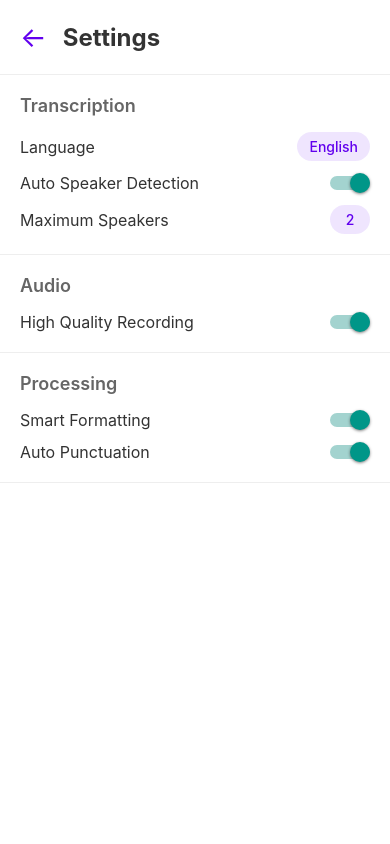
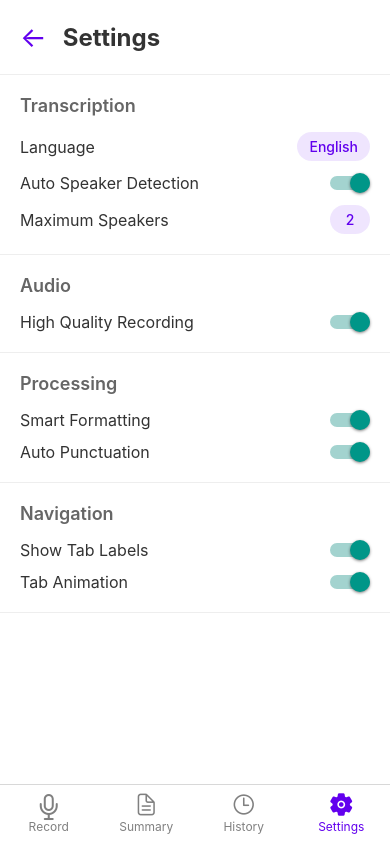
Before and after one commit to Elements-Wearable/AI-neclace, a React Native app in the folder mobile_app/: screen /Settings in a window 390 px wide. Built offline with nearby package versions, Linux system fonts and the light colour scheme.

Commit message:
feat(app): add bottom tab navigation and settings

```diff
--- a/mobile_app/App.js
+++ b/mobile_app/App.js
@@ -1,46 +1,95 @@
+import { Ionicons } from '@expo/vector-icons';
+import { createBottomTabNavigator } from '@react-navigation/bottom-tabs';
 import { NavigationContainer } from '@react-navigation/native';
-import { createNativeStackNavigator } from '@react-navigation/native-stack';
+import { StyleSheet } from 'react-native';
+
+// Import your screens
 import HistoryScreen from './src/screens/HistoryScreen';
 import HomeScreen from './src/screens/HomeScreen';
 import SettingsScreen from './src/screens/SettingsScreen';
 import SummaryScreen from './src/screens/SummaryScreen';
 
-const Stack = createNativeStackNavigator();
+const Tab = createBottomTabNavigator();
 
 export default function App() {
   return (
     <NavigationContainer>
-      <Stack.Navigator>
-        <Stack.Screen
-          name="Home"
+      <Tab.Navigator
+        screenOptions={{
+          tabBarActiveTintColor: '#6200ee',
+          tabBarInactiveTintColor: 'gray',
+          tabBarStyle: {
+            height: 60,
+            paddingBottom: 5,
+            paddingTop: 5,
+          },
+          tabBarLabelStyle: {
+            fontSize: 12,
+            paddingBottom: 5,
+          },
+          headerShown: false,
+        }}
+      >
+        <Tab.Screen
+          name="Record"
           component={HomeScreen}
-          options={{ headerShown: false }}
+          options={{
+            tabBarIcon: ({ focused, color }) => (
+              <Ionicons
+                name={focused ? 'mic' : 'mic-outline'}
+                size={32}
+                color={focused ? '#6200ee' : color}
+                style={styles.recordIcon}
+              />
+            ),
+          }}
         />
-        <Stack.Screen
+        <Tab.Screen
+          name="Summary"
+          component={SummaryScreen}
+          options={{
+            tabBarIcon: ({ focused, color, size }) => (
+              <Ionicons
+                name={focused ? 'document-text' : 'document-text-outline'}
+                size={size}
+                color={color}
+              />
+            ),
+          }}
+        />
+        <Tab.Screen
           name="History"
           component={HistoryScreen}
           options={{
-            headerShown: false,
-            presentation: 'modal'
+            tabBarIcon: ({ focused, color, size }) => (
+              <Ionicons
+                name={focused ? 'time' : 'time-outline'}
+                size={size}
+                color={color}
+              />
+            ),
           }}
         />
-        <Stack.Screen
-          name="Summary"
-          component={SummaryScreen}
-          options={{
-            headerShown: false,
-            presentation: 'modal'
-          }}
-        />
-        <Stack.Screen
+        <Tab.Screen
           name="Settings"
           component={SettingsScreen}
           options={{
-            headerShown: false,
-            presentation: 'modal'
+            tabBarIcon: ({ focused, color, size }) => (
+              <Ionicons
+                name={focused ? 'settings' : 'settings-outline'}
+                size={size}
+                color={color}
+              />
+            ),
           }}
         />
-      </Stack.Navigator>
+      </Tab.Navigator>
     </NavigationContainer>
   );
 }
+
+const styles = StyleSheet.create({
+  recordIcon: {
+    marginBottom: -5,
+  }
+});
--- a/mobile_app/package.json
+++ b/mobile_app/package.json
@@ -10,6 +10,7 @@
   },
   "dependencies": {
     "@react-navigation/native": "^6.1.9",
+    "@react-navigation/bottom-tabs": "^6.5.11",
     "@react-navigation/native-stack": "^6.9.17",
     "@react-native-async-storage/async-storage": "1.21.0",
     "expo": "~52.0.20",
--- a/mobile_app/src/screens/SettingsScreen.js
+++ b/mobile_app/src/screens/SettingsScreen.js
@@ -19,6 +19,8 @@ const defaultSettings = {
   smartFormatting: true,
   utteranceThreshold: 0.3,
   autoPunctuation: true,
+  showTabLabels: true,
+  tabBarAnimation: true,
 };
 
 export default function SettingsScreen({ navigation }) {
@@ -160,6 +162,26 @@ export default function SettingsScreen({ navigation }) {
             />
           </SettingRow>
         </SettingSection>
+
+        <SettingSection title="Navigation">
+          <SettingRow label="Show Tab Labels">
+            <Switch
+              value={settings.showTabLabels}
+              onValueChange={(value) =>
+                saveSettings({ ...settings, showTabLabels: value })
+              }
+            />
+          </SettingRow>
+
+          <SettingRow label="Tab Animation">
+            <Switch
+              value={settings.tabBarAnimation}
+              onValueChange={(value) =>
+                saveSettings({ ...settings, tabBarAnimation: value })
+              }
+            />
+          </SettingRow>
+        </SettingSection>
       </ScrollView>
     </View>
   );
```
Also changed, not shown: 1 other file (tests, documents, lock files or other folders).
